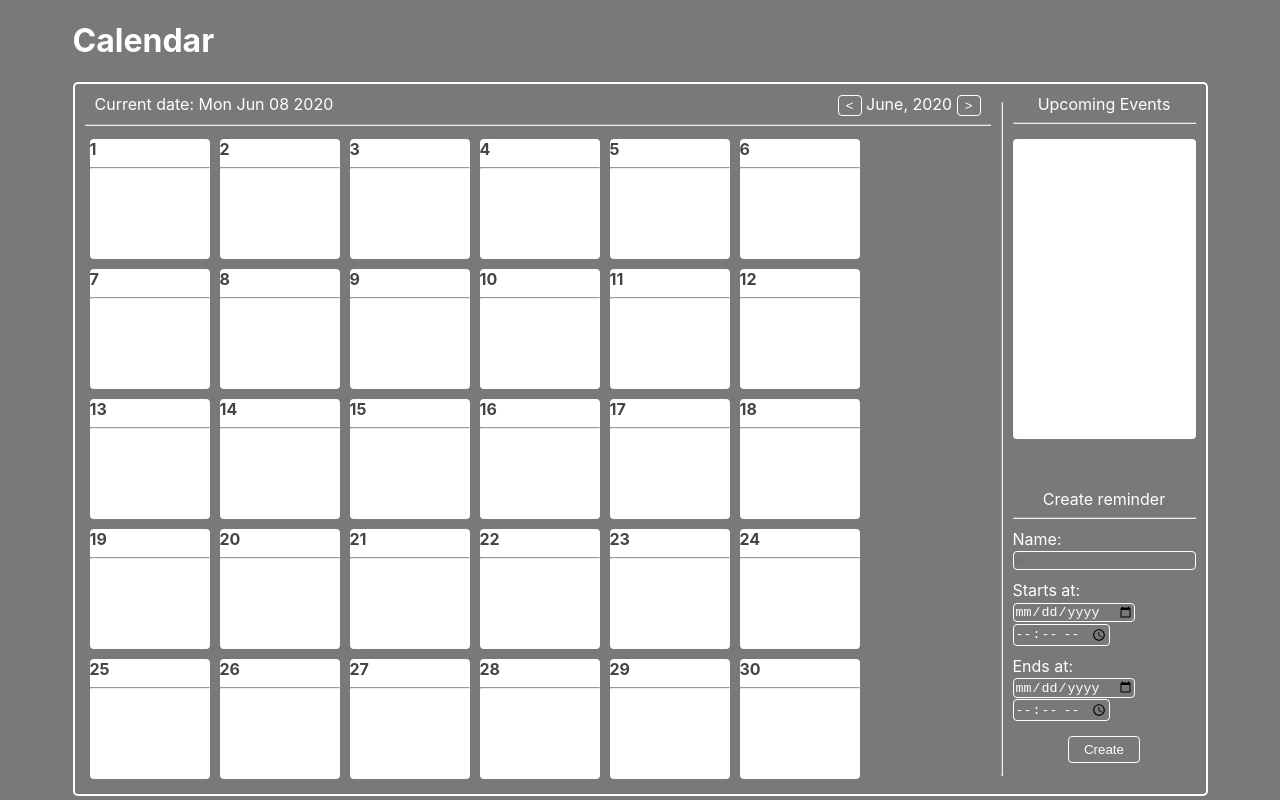
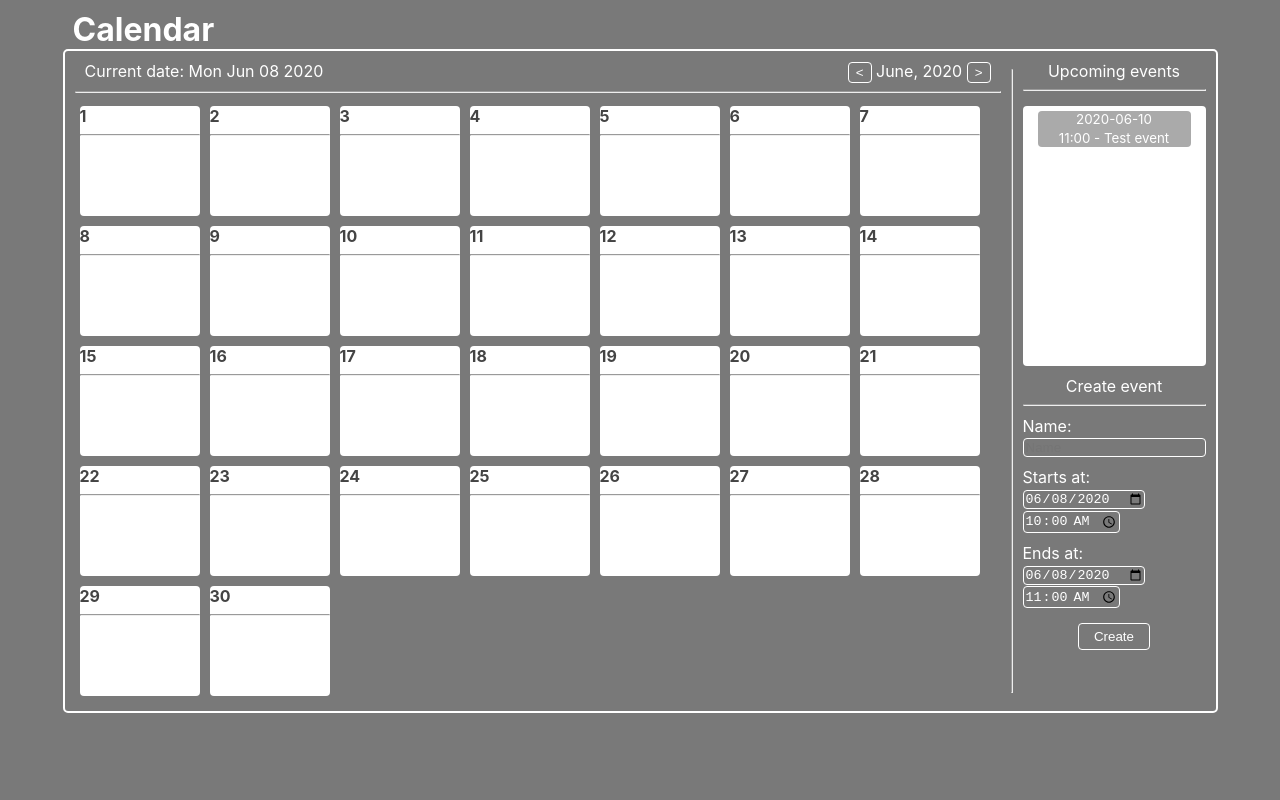
Before and after one commit to keXXpert/testCalendar, a React (Create React App) app: page / in a window 1280 px wide. Built offline with nearby package versions, Linux system fonts and the light colour scheme.

Commit message:
added events display and sorting by date and time

```diff
--- a/src/components/Calendar/Calendar.jsx
+++ b/src/components/Calendar/Calendar.jsx
@@ -1,6 +1,7 @@
 import React, { useState } from 'react'
 import myCSS from './Calendar.module.css'
 import Day from './Day/Day'
+import CreateForm from './CreateForm/CreateForm'
 
 const months = [
     { label: 'January', days: 31 },
@@ -17,9 +18,11 @@ const months = [
     { label: 'December', days: 31 }
 ]
 
-const events = [
-    {id: 1 , name: 'Test event', startsDate: '2020-06-10', startsTime: '11:00'}
+const initialEevents = [
+    { id: 1, name: 'Test event', startsDate: '2020-06-10', startsTime: '11:00', endsDate: '2020-06-10', endsTime: '12:00'}
 ]
+
+const getDate = (date, time) => (date+' '+ time+':00').replace(/-/g,"/")
 
 const getDays = (days) => {
     let jsxDays = []
@@ -29,17 +32,20 @@ const getDays = (days) => {
     return jsxDays
 }
 
-const Calendar = ({ month }) => {
+const Calendar = () => {
     const currMonth = new Date().getMonth() + 1
     const [selectedMonth, setMonth] = useState(currMonth)
     const [selectedYear, setYear] = useState(2020)
+    const [events, setEvents] = useState(initialEevents)
+
+    console.log('Events render', events);
 
     const monthStartDay = new Date(`${selectedYear}-${selectedMonth}-01`).getDay();
 
     const incrementMonth = () => {
         if (selectedMonth > 11) {
             setMonth(1)
-            setYear( selectedYear + 1)
+            setYear(selectedYear + 1)
         } else {
             setMonth(selectedMonth + 1)
         }
@@ -49,17 +55,31 @@ const Calendar = ({ month }) => {
         setYear(2020)
         setMonth(currMonth)
     }
+
     const decrementMonth = () => {
         if (selectedMonth < 2) {
             setMonth(12)
-            setYear( selectedYear - 1 )
+            setYear(selectedYear - 1)
         } else {
             setMonth(selectedMonth - 1)
         }
     }
+
+    const addNewEvent = (name, startsDate, startsTime, endsDate, endsTime) => {
+        const evt = [...events]
+        evt.push({
+            id: evt.length + 1,
+            name, startsDate, startsTime, endsDate, endsTime
+        })
+        console.log(new Date(getDate(startsDate,startsTime)));
+
+        evt.sort((a, b) => (new Date(getDate(a.startsDate,a.startsTime)) - new Date(getDate(b.startsDate, b.startsTime))))
+        setEvents(evt)
+    }
+
     const currDate = new Date()
 
-    const daysInMonth = months[selectedMonth-1].days
+    const daysInMonth = months[selectedMonth - 1].days
 
     const currFullDate = new Date().toDateString()
     const currentDay = new Date().getDay()
@@ -68,11 +88,10 @@ const Calendar = ({ month }) => {
         <div className={myCSS.Calendar}>
             <div className={myCSS.CalendarBorder}>
                 <h1>Calendar</h1>
-
                 <div className={myCSS.Month}>
                     <div style={{ marginRight: '10px' }}>
                         <div className={myCSS.Title} >
-                            <span onClick={setToCurrent} style={{cursor: 'pointer'}}>Current date: {currFullDate}</span>
+                            <span onClick={setToCurrent} style={{ cursor: 'pointer' }}>Current date: {currFullDate}</span>
                             <span>
                                 <button onClick={decrementMonth}>{'<'}</button>
                                 &nbsp;{months[selectedMonth - 1].label}, {selectedYear}&nbsp;
@@ -81,37 +100,22 @@ const Calendar = ({ month }) => {
                         </div>
                         <hr />
                         <div className={myCSS.Days}>
-                            <div style={{width: 130*(monthStartDay-1), display: 'inline-block'}}> </div>
+                            <div style={{ width: 130 * (monthStartDay - 1), display: 'inline-block' }}> </div>
                             {getDays(daysInMonth)}
                         </div>
                     </div>
                     <hr />
                     <div className={myCSS.Edit}>
                         <div>
-                            Upcoming Events
+                            Upcoming events
                             <hr />
-                            <div className={myCSS.Events}></div>
+                            <div className={myCSS.Events}>
+                                {events.map((event, index) => (
+                                    <div className={myCSS.Upcoming} key={index}><small><p>{event.startsDate}</p>{event.startsTime} - {event.name}</small></div>
+                                ))}
+                            </div>
                         </div>
-                        <div className={myCSS.Create}>
-                            Create reminder
-                            <hr />
-                            <form>
-                                <p>Name:</p>
-                                <input type='text' placeholder='Name' />
-                                <div className={myCSS.start}>
-                                    <p>Starts at:</p>
-                                    <input type='date' onChange={(e)=> console.log(e.target.value)}/>
-                                    <input type='time' onChange={(e)=> console.log(e.target.value)}/>
-                                </div>
-                                <div className={myCSS.end}>
-                                    <p>Ends at:</p>
-                                    <input type='date' />
-                                    <input type='time' />
-                                </div>
-                                <div><button>Create</button></div>
-                            </form>
-                        </div>
-
+                        <CreateForm addNewEvent={addNewEvent}/>
                     </div>
                 </div>
             </div>
--- a/src/components/Calendar/Calendar.module.css
+++ b/src/components/Calendar/Calendar.module.css
@@ -8,6 +8,7 @@
 
 .Calendar h1 {
     color: white;
+    margin: 10px 0 0 0;
     margin-left: 10px;
 }
 
@@ -20,7 +21,7 @@
     color: white;
     border: 2px solid #fff;
     border-radius: 5px;
-    margin: 0 10px;
+    margin: 0px;
     box-sizing: border-box;
     display: flex;
 }
@@ -48,36 +49,23 @@
 .Edit .Events {
     margin-top: 15px;
     background: #fff;
-    height: 300px;
+    height: 250px;
     border-radius: 4px;
-}
-.Create {
-    margin-top: 50px;
+    padding: 5px;
+    overflow-y: auto;
 
 }
-.Create p {
-    margin: 0;
-    margin-top: 10px;
-    text-align: left;
-}
-.Create button{
-    background: inherit;
-    margin-top: 15px;
-    padding: 5px 15px;
-    border: 1px solid #fff;
+
+ .Upcoming {
+    color: #000;
+    margin: 0px 10px;
+    margin-bottom: 10px;
+    padding: 0px 10px;
+    background: #aaa;
     border-radius: 4px;
     color: #fff;
 }
 
-.Create input{
-    background: inherit;
-    border: 1px solid #fff;
-    border-radius: 4px;
-    color: #fff;
+.Edit .Events .Upcoming p {
+    margin: 0px;
 }
-
-.Create .start, .end{
-    margin-top: 10px;
-    text-align: left;
-    justify-content: left;
-}
--- /dev/null
+++ b/src/components/Calendar/CreateForm/CreateForm.jsx
@@ -0,0 +1,45 @@
+import React, { useState } from 'react'
+import myCSS from './CreateForm.module.css'
+
+const CreateForm = ({addNewEvent}) => {
+
+    const [name, setName] = useState('')
+    const [startsDate, setStartDate] = useState('2020-06-08')
+    const [startsTime, setStartTime] = useState('10:00')
+    const [endsDate, setEndDate] = useState('2020-06-08')
+    const [endsTime, setEndTime] = useState('11:00')
+
+    const submitEvent = () => {
+        addNewEvent(name, startsDate, startsTime, endsDate, endsTime)
+        setName('')
+        setStartDate('2020-06-08')
+        setStartTime('10:00')
+        setEndDate('2020-06-08')
+        setEndTime('11:00')
+    }
+
+
+    return (
+        <div className={myCSS.Create}>
+            Create event
+            <hr />
+            <form onSubmit={(e)=> {e.preventDefault()}}>
+                <p>Name:</p>
+                <input type='text' placeholder='Name' value={name} onChange={(e) => setName(e.target.value)}/>
+                <div className={myCSS.start}>
+                    <p>Starts at:</p>
+                    <input type='date' value={startsDate} onChange={(e) => setStartDate(e.target.value)} />
+                    <input type='time' value={startsTime} onChange={(e) => setStartTime(e.target.value)} />
+                </div>
+                <div className={myCSS.end}>
+                    <p>Ends at:</p>
+                    <input type='date' value={endsDate} onChange={(e) => setEndDate(e.target.value)}/>
+                    <input type='time' value={endsTime} onChange={(e) => setEndTime(e.target.value)}/>
+                </div>
+                <div><button onClick={submitEvent}>Create</button></div>
+            </form>
+        </div>
+    )
+}
+
+export default CreateForm
--- /dev/null
+++ b/src/components/Calendar/CreateForm/CreateForm.module.css
@@ -0,0 +1,30 @@
+.Create {
+    margin-top: 10px;
+
+}
+.Create p {
+    margin: 0;
+    margin-top: 10px;
+    text-align: left;
+}
+.Create button{
+    background: inherit;
+    margin-top: 15px;
+    padding: 5px 15px;
+    border: 1px solid #fff;
+    border-radius: 4px;
+    color: #fff;
+}
+
+.Create input{
+    background: inherit;
+    border: 1px solid #fff;
+    border-radius: 4px;
+    color: #fff;
+}
+
+.Create .start, .end{
+    margin-top: 10px;
+    text-align: left;
+    justify-content: left;
+}
--- a/src/components/Calendar/Day/Day.module.css
+++ b/src/components/Calendar/Day/Day.module.css
@@ -1,6 +1,6 @@
 .Day {
     width: 120px;
-    height: 120px;
+    height: 110px;
     background: #fff;
     margin: 5px;
     color: #444;
```
